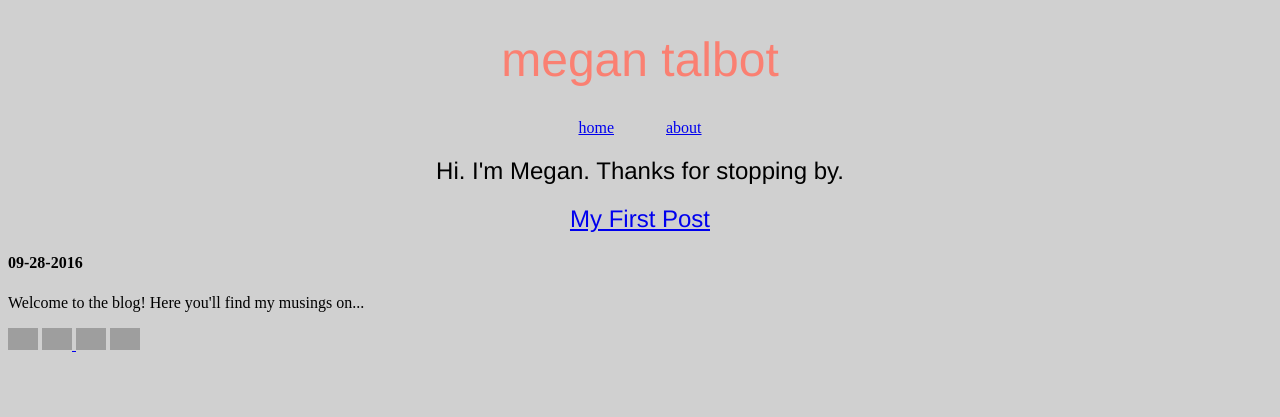
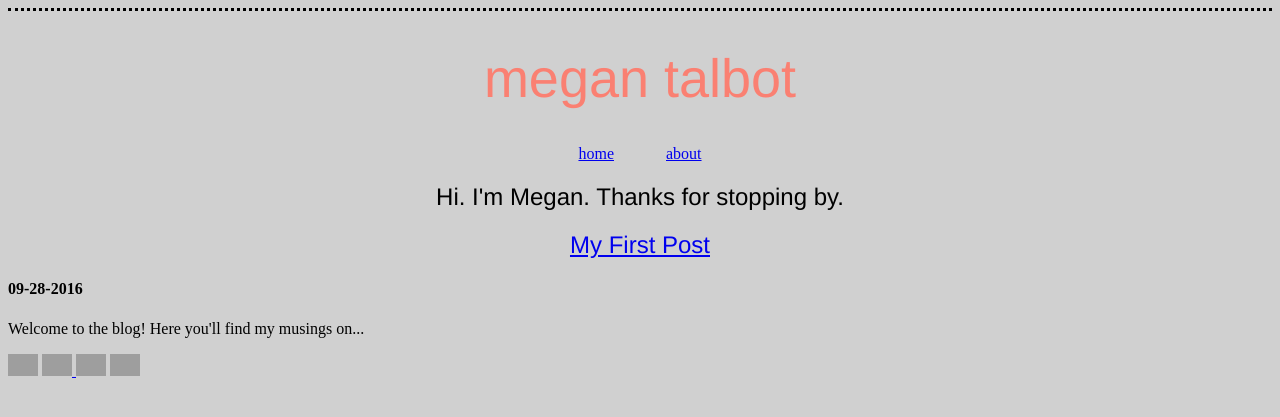
Before and after one commit to meganft/meganft.github.io, a Jekyll site: the page built from index.html, in a window 1280 px wide. Shown: the top 417 px of the page. Built offline with Jekyll 4.4.1, drawn with Linux system fonts in a browser that asks for light colours; grey boxes are pictures that could not be loaded.

Commit message:
Update font sizes

```diff
--- a/css/styles.css
+++ b/css/styles.css
@@ -1,4 +1,5 @@
 body {
+  border-top-style: dotted;
   background-color: #D0D0D0;
 }
 
@@ -7,7 +8,7 @@ title {
   font-family: Helvetica;
   font-weight: lighter;
   text-align: center;
-  font-size: 48px;
+  font-size: 54px;
 }
 
 h1 {
@@ -15,7 +16,7 @@ h1 {
   font-family: Helvetica;
   font-weight: lighter;
   text-align: center;
-  font-size: 48px;
+  font-size: 54px;
 }
 
 h3 {
@@ -23,7 +24,7 @@ h3 {
   font-family: Helvetica;
   font-weight: lighter;
   text-align: center;
-  font-size: 24px;
+  font-size: 18px;
 }
 
 h2 {
```
